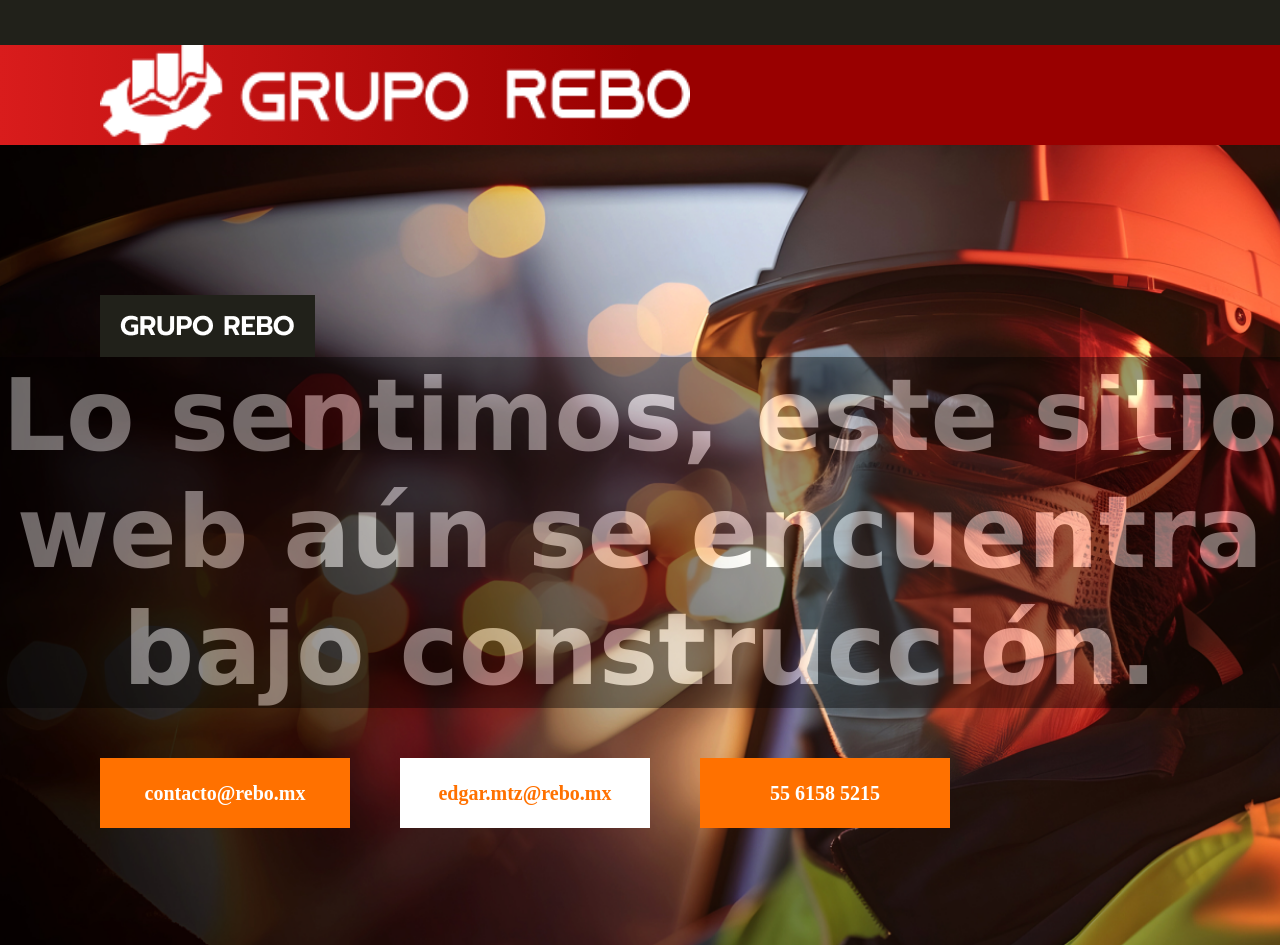
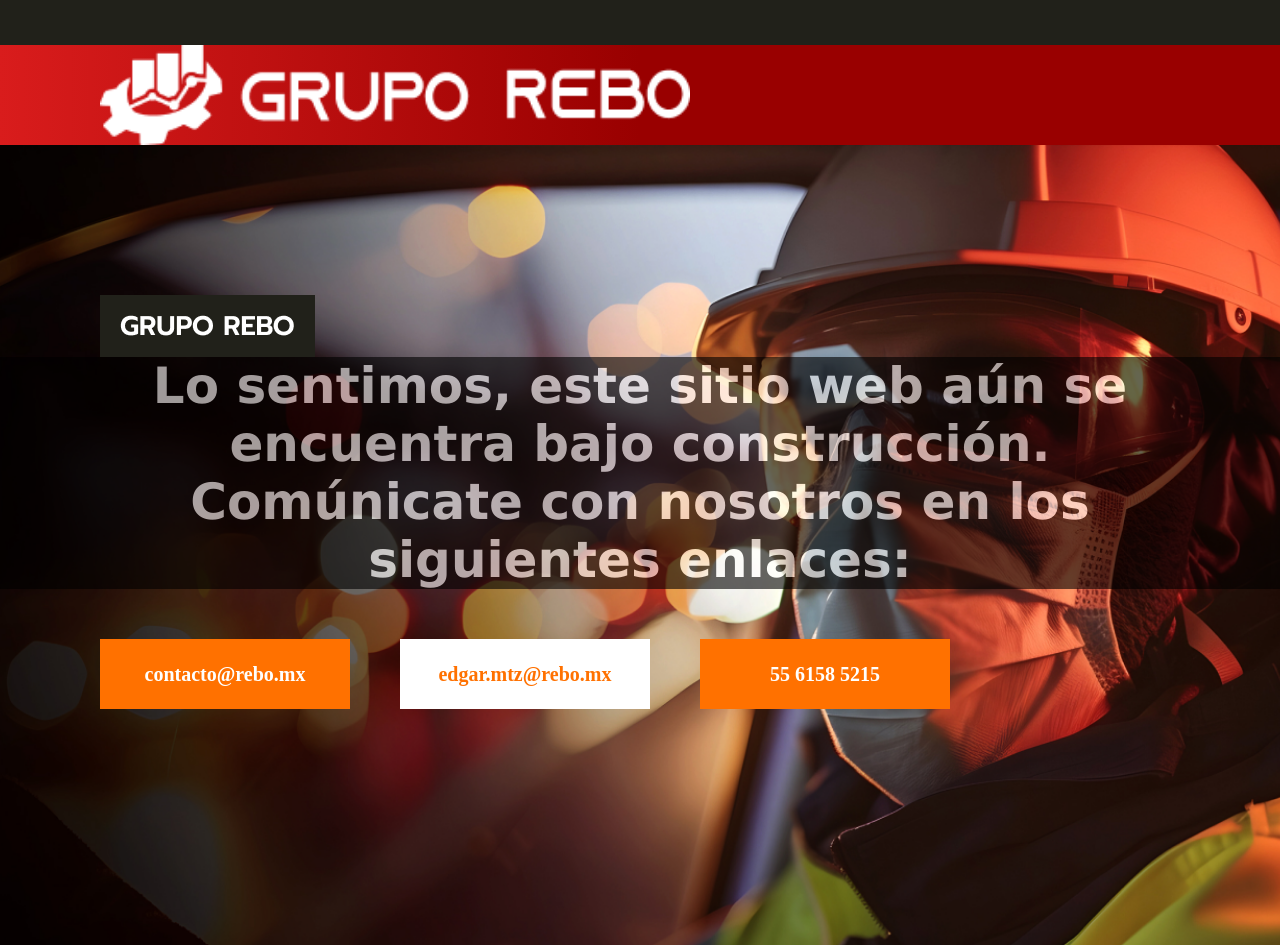
Before and after one commit to rebo-it/prototypes, a React (Create React App) app: page / in a window 1280 px wide. Built offline with nearby package versions, Linux system fonts and the light colour scheme.

Commit message:
Fixed screen width issues

```diff
--- a/src/App.css
+++ b/src/App.css
@@ -10,10 +10,23 @@
 }
 
 @media (prefers-reduced-motion: no-preference) {
-  .App-logo {
-    animation: App-logo-spin infinite 20s linear;
-  }
+
 }
+/* Para pantallas muy pequeñas (móviles) */
+@media (max-width: 480px) {
+  /* Estilos específicos para móviles */
+}
+
+/* Para pantallas medianas (tabletas) */
+@media (min-width: 481px) and (max-width: 768px) {
+  /* Estilos específicos para tabletas */
+}
+
+/* Para pantallas grandes (escritorios) */
+@media (min-width: 769px) {
+  /* Estilos específicos para pantallas grandes */
+}
+
 
 .App-header {
   background-color: #282c34;
--- a/src/Components/Body/BodyStructure.css
+++ b/src/Components/Body/BodyStructure.css
@@ -22,10 +22,12 @@
 }
 .Top2{
 	align-items: center;
+	padding-left: 100px;
+	padding-right: 100px;
 	background-color: black;
-	opacity: 0.4;
+	opacity: 0.6;
 	font-family: Verdana, Geneva, Tahoma, sans-serif;
-	font-size: 100px;
+	font-size: 50px;
 	font-weight: bold;
 	color: white;
 	margin: 0;
--- a/src/Components/Body/BodyStructure.tsx
+++ b/src/Components/Body/BodyStructure.tsx
@@ -13,7 +13,7 @@
 					 <img className="LogoReboTop" src={require('../Figma Components/ReboTopSection.png')} alt="" />
 					</div>
 					<div className="Top2">
-						Lo sentimos, este sitio web aún se encuentra bajo construcción.
+						Lo sentimos, este sitio web aún se encuentra bajo construcción. Comúnicate con nosotros en los siguientes enlaces:
 					</div>
 					<div className="Top3">
 						<div className="Button1Top3">
```
